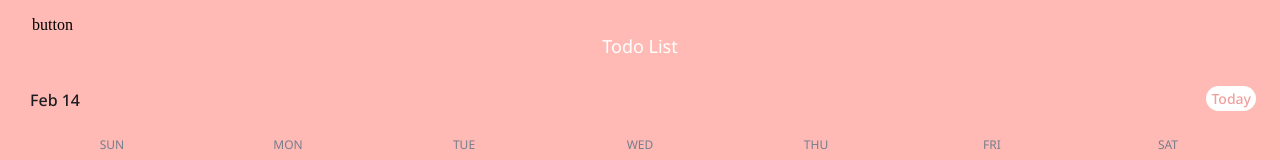
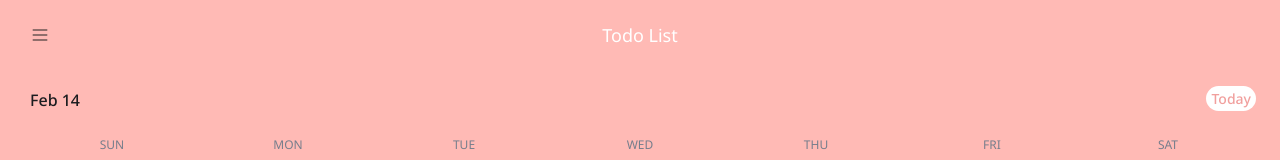
Before and after one commit to sw0610/Save-The-Day, a Vue app in the folder Frontend/todo-list/: page / in a window 1280 px wide. Shown: the top 160 px of the page. Built offline with nearby package versions, Linux system fonts and the light colour scheme.

Commit message:
fix: 헤더 제목이랑 메뉴 정렬

```diff
--- a/Frontend/todo-list/src/components/Task/TaskHeader.vue
+++ b/Frontend/todo-list/src/components/Task/TaskHeader.vue
@@ -2,8 +2,9 @@
 
     <div class="header" id="header">
         <div id="titleBar">
-            <div id="menu">button</div>
+            <img id="menu" src="../../assets/icon/menu_bar.svg">
             <div id="title">Todo List</div>
+
         </div>
     </div>
 </template>
@@ -14,34 +15,56 @@
 <style scoped>
     .header{
         background-color: #FFBAB5;
-        padding-left: 32px;
-        padding-right: 32px;
+        /* padding-left: 32px;
+        padding-right: 32px; */
+        display: grid;
+        justify-items: center;
+        align-items: center;
+
     }
 
     #header{
         height: 70px;
     }
-    #titleBar{
-        /* position: relative; */
-        padding-top: 16px;
-    }
 
-    #menu{
+
+    /* #menu{ */
         /* position: absolute;
         padding-top: 30px; */
         /* padding-top: 30; */
+        /* justify-self: start;
 
 
-    }
+    } */
+    /* #title {
+    text-align: center;
+    font-size: 18px;
+    font-family: 'Noto Sans', sans-serif;
+    font-weight: 400;
+    color: #FFFFFF;
+    } */
 
-    #title{
-        /* position: absolute; */
-        text-align: center;
-        font-size: 18px;
-        font-family: 'Noto Sans', sans-serif;
-        font-weight: 400;
-        color: #FFFFFF;
-        /* display: inline-block; */
-    }
+    #titleBar {
+    display: flex;
+    justify-content: space-between;
+    align-items: center;
+
+}
+
+#menu {
+    position: absolute;
+    left: 32px;
+}
+
+#title {
+    position: absolute;
+    left: 50%;
+    transform: translate(-50%);
+    font-size: 18px;
+    font-family: 'Noto Sans', sans-serif;
+    font-weight: 400;
+    color: #FFFFFF;
+}
+
 
 </style>
```
Also changed, not shown: Frontend/todo-list/src/assets/icon/menu_bar.svg (added).
